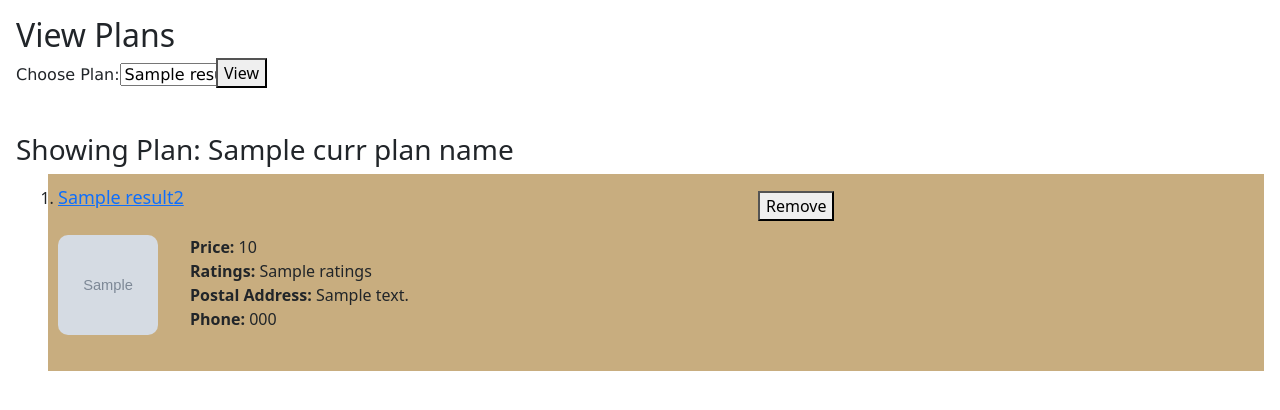
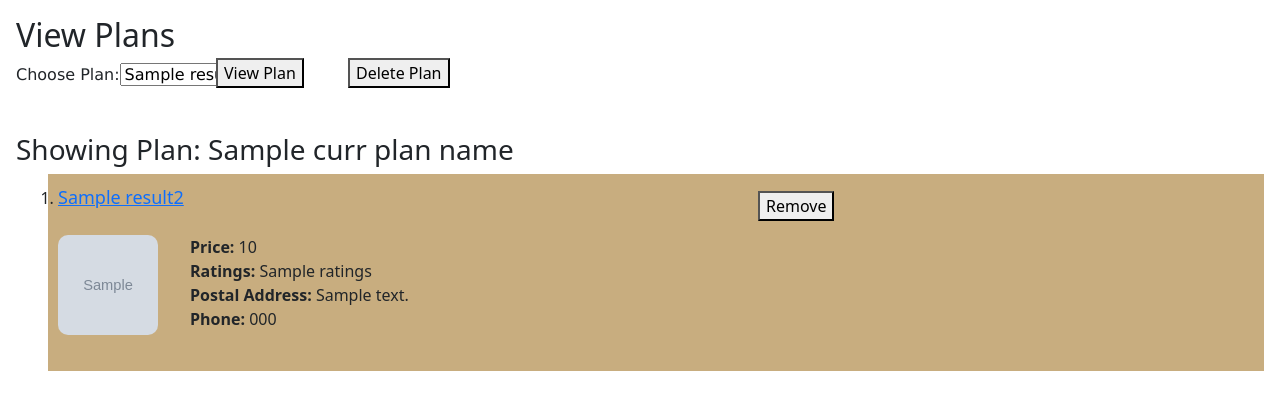
Before and after one commit to RushikeshBhagat/Collaborative-travel-management-system, a Flask app: template templates/viewPlan.html in a window 1280 px wide. Shown: the part 78-488 px from the top of the page. Run offline with Flask 2, Linux system fonts and the light colour scheme; the template is opened without the code that fills it: most values are stand-ins (such as "Sample title", 1, 10 or a date in 2020); grey boxes marked "Sample" are stand-in pictures.

Commit message:
Delete Plan implemented

```diff
--- a/app.py
+++ b/app.py
@@ -70,13 +70,16 @@ def viewPlan():
     crsr.reset()
     crsr.execute("select * from Plans;")
     result1=crsr.fetchall()
-
+    #crsr.execute("INSERT into Places (plan_id, bizid, bizname, bizurl, price, ratings, address, phone, imgurl) values (32, 'ub4SJIWsZRtsowxzqYYR6t','Creative Hands','https://www.yelp.com/biz/creative-hands-arlington-2','',4.0,'2225 W Park Row Dr','(817) 695-2677','https://s3-media2.fl.yelpcdn.com/bphoto/sQF94-D7zlutaJ2hI2_P3w/o.jpg');")
     conn.commit()
-    #print(result2)
+    print(result1)
     selectValue = request.form.get('jobid')
     print(selectValue)
     if request.method == 'POST':
         if 'view' in request.form :
+            crsr.execute("select * from Places where plan_id='"+selectValue+"';")
+            result2=crsr.fetchall()
+            conn.commit()
 
             if request.form['view']== 'rmButton':
 
@@ -87,9 +90,15 @@ def viewPlan():
                 conn.commit()
                 selectValue = str(curr_element['plan_id'])
 
-            crsr.execute("select * from Places where plan_id='"+selectValue+"';")
-            result2=crsr.fetchall()
-            conn.commit()
+            if request.form['view']=='dlButton':
+
+                crsr.execute("delete from Places where plan_id='"+selectValue+"';")
+                crsr.execute("delete from Plans where id='"+selectValue+"';")
+                crsr.execute("select * from Plans;")
+                result1=crsr.fetchall()
+                conn.commit()
+                return render_template('viewPlan.html',result1=result1)
+
             #print(result1)
             for plan in result1:
                 if plan['id'] == int(selectValue):
--- a/static/styles.css
+++ b/static/styles.css
@@ -83,3 +83,9 @@ img {
   left: 200px;
   top: -45px;
 }
+
+.deleteButton {
+  position: relative;
+  left: 240px;
+  top: -45px;
+}
--- a/templates/viewPlan.html
+++ b/templates/viewPlan.html
@@ -35,8 +35,11 @@
           {% endfor %}
         </select>
       </p>
-      <button class="viewPlan" name="view" type="submit">View</button>
+      <button class="viewPlan" name="view" type="submit">View Plan</button>
+      <button  class="deleteButton" name="view" value="dlButton" type="submit">Delete Plan</button>
     </form>
+
+
     <h3>Showing Plan: {{curr_plan_name}}</h3>
     <ol>
       {% for b in result2 %}
```
